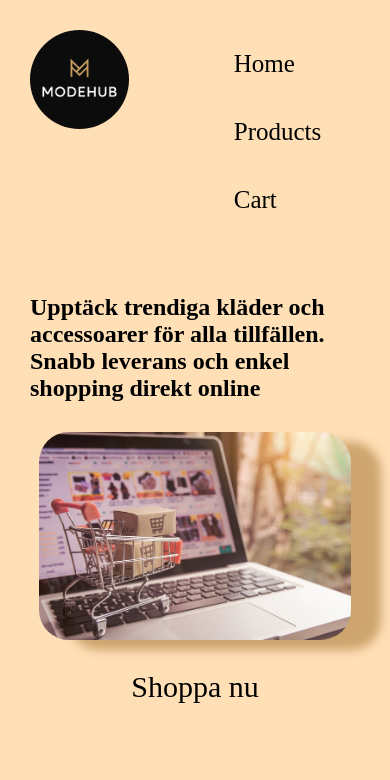
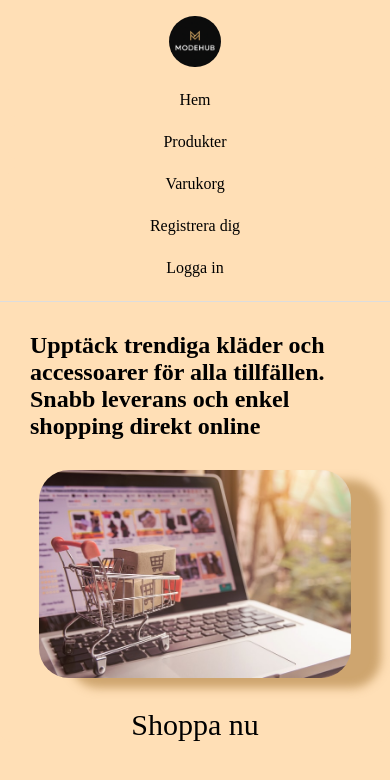
Before and after one commit to FBetulDemir/REST-API---webbshop, a React app in the folder frontend/: page /#/ in a window 390 px wide. Shown: the top 780 px of the page. Built offline with nearby package versions, Linux system fonts and the light colour scheme; the HTML template or start-up script is replaced by a standard one.

Commit message:
refactor Header component and styles for improved layout and responsiveness

```diff
--- a/frontend/src/components/Header.css
+++ b/frontend/src/components/Header.css
@@ -1,21 +1,87 @@
-.container-header{
-	padding: 30px;
-	display: grid;
-	grid-template-columns: 1fr 1fr;
+.container-header {
+  display: flex;
+  justify-content: space-between;
+  align-items: center;
+  padding: 1em 1.5em;
+  background-color: var(--color-secondary);
+  border-bottom: 1px solid #ddd;
 }
-.container-header img{
-	width: 30%;
-	border-radius: 100%;
+
+.container-header img {
+  width: 50%;
+  border-radius: 100%;
 }
-.nav a{
-	font-size: 25px;
-	text-decoration: none;
-	color: black;
-	margin: 30px;
-	padding: 20px;
+.logo-container {
+  gap: 0.5em;
+  width: 20%;
+  display: flex;
+}
 
+.nav {
+  display: flex;
+  gap: 1em;
 }
-.nav a:hover{
-	background-color:rgb(235, 174, 94) ;
-	border-radius: 7px;
+
+.nav a {
+  font-size: 20px;
+  text-decoration: none;
+  color: black;
+  padding: 0.5em 1em;
+  border-radius: 7px;
+  transition: background-color 0.3s ease;
 }
+
+.nav a:hover {
+  background-color: rgb(235, 174, 94);
+}
+
+/* responsive  */
+@media (max-width: 960px) {
+  .container-header {
+    flex-direction: column;
+    align-items: center;
+  }
+
+  .logo-container {
+    width: 40%;
+    margin-bottom: 1em;
+  }
+  .nav {
+    display: flex;
+    flex-direction: column;
+    align-items: center;
+    gap: 0.5em;
+    width: 100%;
+  }
+  .nav a {
+    font-size: 18px;
+    padding: 0.3em 0.7em;
+  }
+}
+
+@media (max-width: 600px) {
+  .container-header {
+    flex-direction: column;
+    align-items: center;
+  }
+
+  .logo-container {
+    width: 25%;
+    margin-bottom: 1em;
+  }
+
+  .nav {
+    display: flex;
+    flex-direction: column;
+    align-items: center;
+    gap: 0.5em;
+    width: 100%;
+  }
+
+  .nav a {
+    font-size: 16px;
+    padding: 0.5em 1em;
+    width: 100%;
+    text-align: center;
+  }
+}
--- a/frontend/src/components/Header.tsx
+++ b/frontend/src/components/Header.tsx
@@ -1,21 +1,20 @@
-import "./Header.css"
-import logo from "../images/1cc7d577-c28b-480b-841d-c7b0d020a93d.png"
-import { NavLink } from "react-router-dom"
-function Header(){
-	return(
+import "./Header.css";
+import logo from "../images/1cc7d577-c28b-480b-841d-c7b0d020a93d.png";
+import { NavLink } from "react-router-dom";
+function Header() {
+  return (
     <div className="container-header">
-			<div>
+      <div className="logo-container">
         <img src={logo} alt="logo" />
-
       </div>
       <div className="nav">
-				<NavLink to={"/"}>Home</NavLink>
-				<NavLink to={"/product"}>Products</NavLink>
-				<NavLink to={"/cart"}>Cart</NavLink>
-
-
+        <NavLink to={"/"}>Hem</NavLink>
+        <NavLink to={"/product"}>Produkter</NavLink>
+        <NavLink to={"/cart"}>Varukorg</NavLink>
+        <NavLink to={"/register"}>Registrera dig</NavLink>
+        <NavLink to={"/login"}>Logga in</NavLink>
       </div>
     </div>
-	)
+  );
 }
-export default Header
+export default Header;
```
Lines whose indentation alone changed are shown as unchanged.
